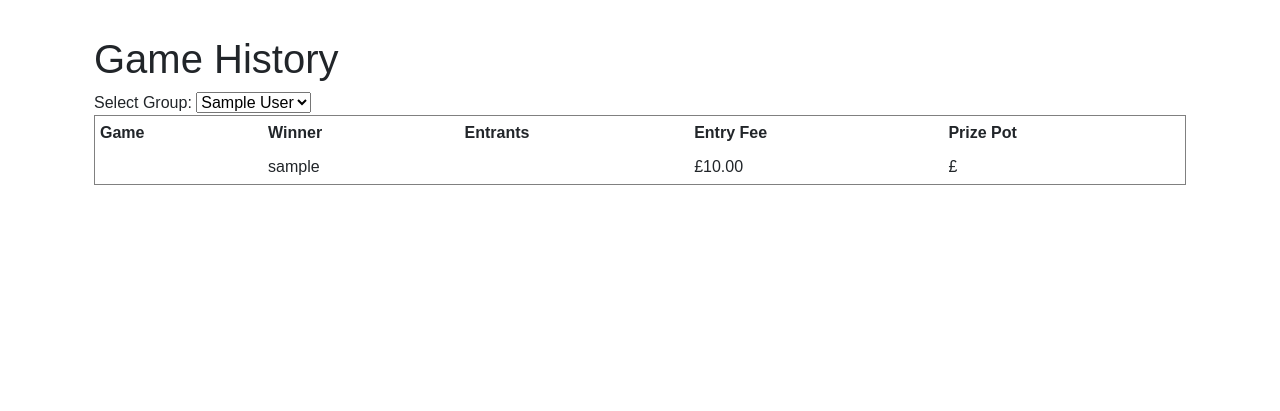
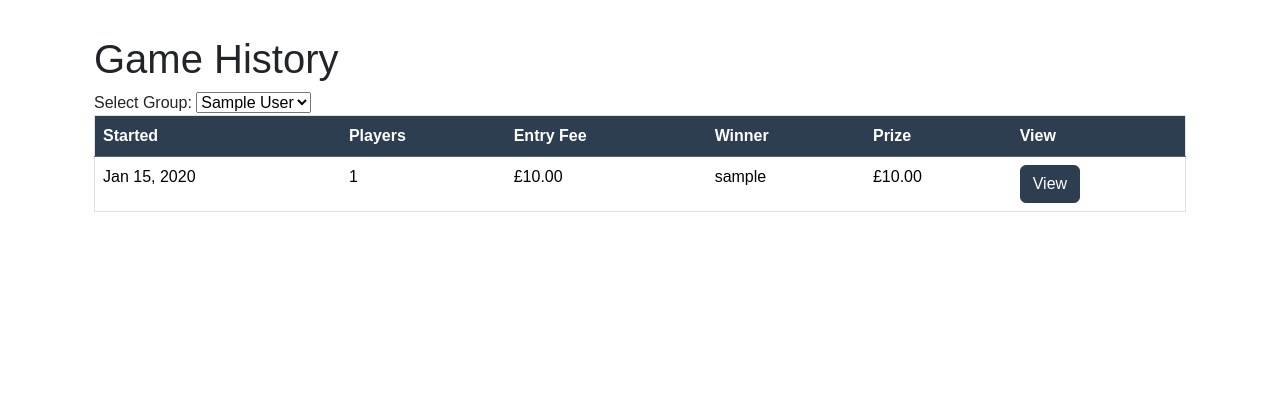
Before and after one commit to bmays9/bet-club, a Django app: page /scores/history/ in a window 1280 px wide. Shown: the part 84-495 px from the top of the page. Run offline with Django 5.2, Linux system fonts and the light colour scheme; a user stored in the database is signed in; tables that the repository leaves empty hold one stand-in row (values such as "Sample post"); some libraries are stand-ins or nearby versions.

Commit message:
SP: Add styling and information to game history

```diff
--- a/score_predict/templates/score_predict/game_history.html
+++ b/score_predict/templates/score_predict/game_history.html
@@ -20,28 +20,28 @@
 </form>
 
 {% if games %}
-    <table border="1" cellpadding="5">
+    <table border="1" cellpadding="5" class="table table-hover">
         <thead>
-            <tr>
-                <th>Game</th>
-                <th>Winner</th>
-                <th>Entrants</th>
-                <th>Entry Fee</th>
-                <th>Prize Pot</th>
+            <tr class="table-primary">
+                <th scope="col">Started</th>
+                <th scope="col">Players</th>
+                <th scope="col">Entry Fee</th>
+                <th scope="col">Winner</th>
+                <th scope="col">Prize</th>
+                <th scope="col">View</th>
             </tr>
         </thead>
         <tbody>
             {% for game in games %}
-                <tr>
-                    <td>
-                        <a href="{% url 'game_detail' game.id %}">
-                            {{ game.template.name }}
-                        </a>
-                    </td>
-                    <td>{{ game.winner.username }}</td>
-                    <td>{{ game.entries.count }}</td>
-                    <td>£{{ game.entry_fee }}</td>
-                    <td>£{{ game.entries.count|multiply:game.entry_fee }}</td>
+                <tr scope="row">
+                  <td>{{ game.game.template.start_date|date:"M d, Y" }}</td>
+                  <td>{{ game.player_count }}</td>
+                  <td>£{{ game.game.entry_fee }}</td>
+                  <td>{{ game.game.winner.username }}</td>
+                  <td>£{{ game.prize_pot }}</td>
+                  <td>
+                  <a href="{% url 'game_detail' game.game.id %}" class="btn btn-primary">View</a>
+                  </td>
                 </tr>
             {% endfor %}
         </tbody>
--- a/score_predict/views.py
+++ b/score_predict/views.py
@@ -3,7 +3,7 @@ from django.http import JsonResponse
 from django.views.decorators.http import require_POST
 from django.views.generic.detail import DetailView
 from django.db import transaction
-from django.db.models import Prefetch
+from django.db.models import Prefetch, Count
 from django.shortcuts import get_object_or_404, render
 from .models import GameTemplate, GameInstance, Prediction, Fixture, GameEntry
 from collections import defaultdict, OrderedDict
@@ -248,12 +248,24 @@ def game_history(request):
             GameInstance.objects.filter(group=selected_group)
             .exclude(winner__isnull=True)
             .select_related("winner", "template")
+             .annotate(player_count=Count('players'))  # Count the players M2M relation
             .order_by("-id")
         )
 
+       # Add prize pot info for each game
+    games_with_pot = []
+    for game in games:
+        player_count = game.players.count()
+        prize_pot = player_count * game.entry_fee
+        games_with_pot.append({
+            'game': game,
+            'player_count': player_count,
+            'prize_pot': prize_pot,
+        })
+
     context = {
-        "groups": groups,
-        "selected_group": selected_group,
-        "games": games,
+        'groups': groups,
+        'selected_group': selected_group,
+        'games': games_with_pot,
     }
-    return render(request, "score_predict/game_history.html", context)
+    return render(request, 'score_predict/game_history.html', context)
```
